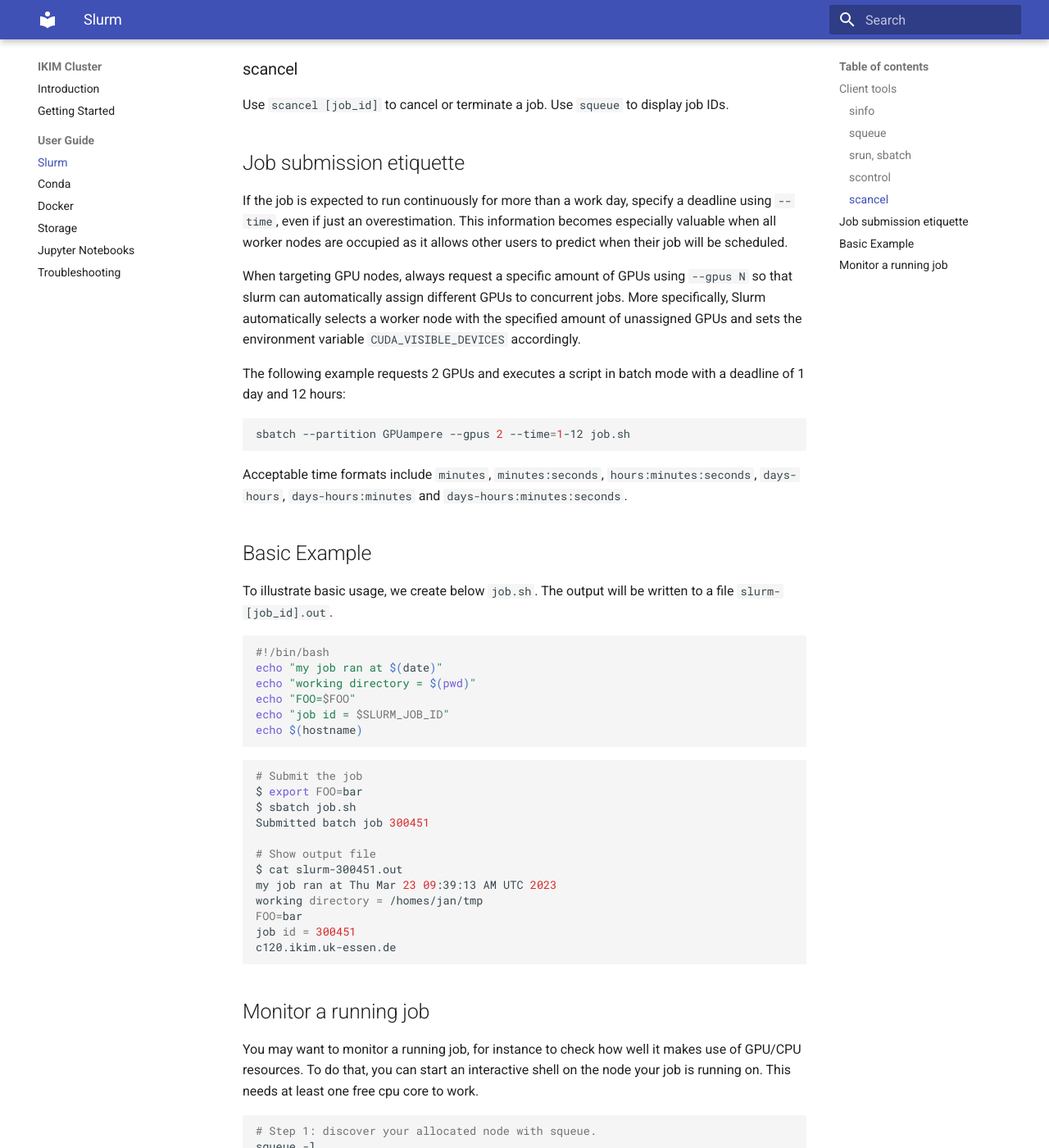
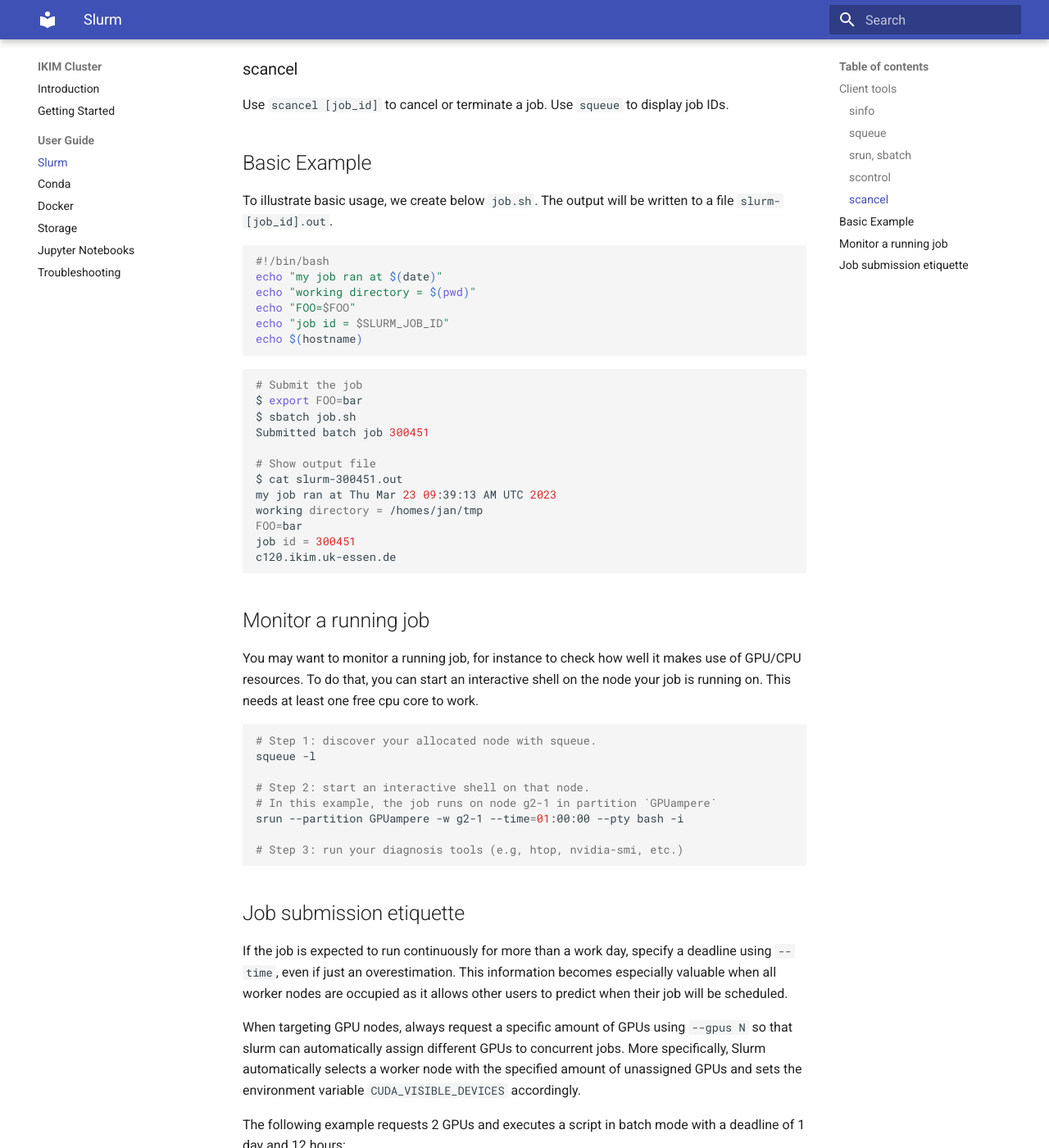
Before and after one commit to IKIM-Essen/ClusterDocs, an MkDocs documentation site: the page built from docs/slurm.md, in a window 1280 px wide and 1400 px high, scrolled down 1296 px. Shown: the whole window at 82% size. Built offline with MkDocs 1.6.1 and Material for MkDocs 9.7.7, drawn with Linux system fonts in a browser that asks for light colours; some of the changed lines change nothing that is shown; some of the changed text lies outside the part shown.

Commit message:
Move the example section up.

````diff
--- a/docs/slurm.md
+++ b/docs/slurm.md
@@ -50,20 +50,6 @@
 
 Use `scancel [job_id]` to cancel or terminate a job. Use `squeue` to display job IDs.
 
-## Job submission etiquette
-
-If the job is expected to run continuously for more than a work day, specify a deadline using `--time`, even if just an overestimation. This information becomes especially valuable when all worker nodes are occupied as it allows other users to predict when their job will be scheduled.
-
-When targeting GPU nodes, always request a specific amount of GPUs using `--gpus N` so that slurm can automatically assign different GPUs to concurrent jobs. More specifically, Slurm automatically selects a worker node with the specified amount of unassigned GPUs and sets the environment variable `CUDA_VISIBLE_DEVICES` accordingly.
-
-The following example requests 2 GPUs and executes a script in batch mode with a deadline of 1 day and 12 hours:
-
-```sh
-sbatch --partition GPUampere --gpus 2 --time=1-12 job.sh
-```
-
-Acceptable time formats include `minutes`, `minutes:seconds`, `hours:minutes:seconds`, `days-hours`, `days-hours:minutes` and `days-hours:minutes:seconds`.
-
 ## Basic Example
 
 To illustrate basic usage, we create below `job.sh`. The output will be written to a file `slurm-[job_id].out`.
@@ -107,6 +93,20 @@
 # Step 3: run your diagnosis tools (e.g, htop, nvidia-smi, etc.)
 ```
 
+## Job submission etiquette
+
+If the job is expected to run continuously for more than a work day, specify a deadline using `--time`, even if just an overestimation. This information becomes especially valuable when all worker nodes are occupied as it allows other users to predict when their job will be scheduled.
+
+When targeting GPU nodes, always request a specific amount of GPUs using `--gpus N` so that slurm can automatically assign different GPUs to concurrent jobs. More specifically, Slurm automatically selects a worker node with the specified amount of unassigned GPUs and sets the environment variable `CUDA_VISIBLE_DEVICES` accordingly.
+
+The following example requests 2 GPUs and executes a script in batch mode with a deadline of 1 day and 12 hours:
+
+```sh
+sbatch --partition GPUampere --gpus 2 --time=1-12 job.sh
+```
+
+Acceptable time formats include `minutes`, `minutes:seconds`, `hours:minutes:seconds`, `days-hours`, `days-hours:minutes` and `days-hours:minutes:seconds`.
+
 [slurm-homepage]: https://slurm.schedmd.com
 [slurm-quickstart]: https://slurm.schedmd.com/quickstart.html
 [sbatch-env]: https://slurm.schedmd.com/sbatch.html#SECTION_OUTPUT-ENVIRONMENT-VARIABLES
````
